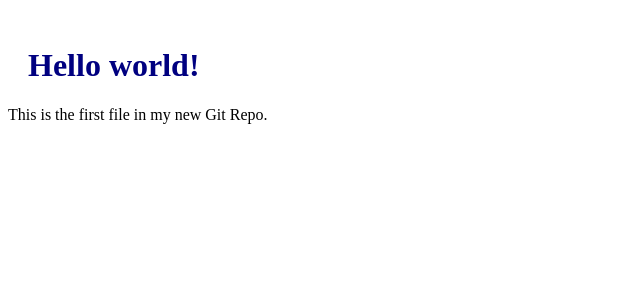
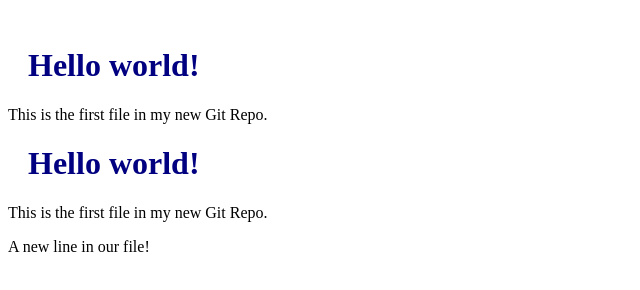
Before and after one commit to mayankgudadhe/DevOps, a plain HTML site: page index.html in a window 1280 px wide. Shown: the whole page, without its empty margins (0-640 px from the left). Drawn offline with Linux system fonts and the light colour scheme.

Commit message:
updated index.html with new line

```diff
--- a/index.html
+++ b/index.html
@@ -11,3 +11,17 @@
 
 </body>
 </html>
+<!DOCTYPE html>
+<html>
+<head>
+<title>Hello World!</title>
+<link rel="stylesheet" href="bluestyle.css">
+</head>
+<body>
+
+<h1>Hello world!</h1>
+<p>This is the first file in my new Git Repo.</p>
+<p>A new line in our file!</p>
+
+</body>
+</html>
```
